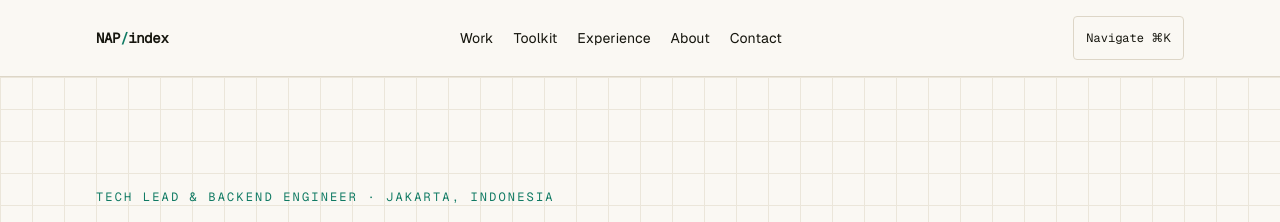
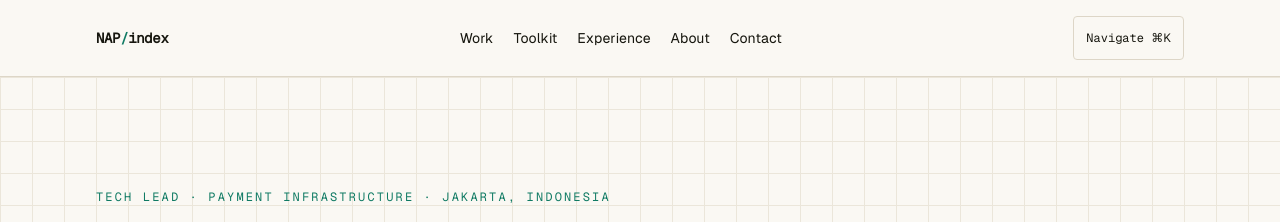
Before and after one commit to nevalenaginda/nevalenaginda.github.io, an Astro site: page / in a window 1280 px wide. Shown: the top 222 px of the page. Built offline with nearby package versions, Linux system fonts and the light colour scheme; Astro itself is replaced by a stand-in of ours.

Commit message:
fix: hero eyebrow identifies Tech Lead only

```diff
--- a/src/pages/index.astro
+++ b/src/pages/index.astro
@@ -49,7 +49,7 @@ const log = [
   <main id="main">
     <section class="grid-paper relative overflow-hidden border-b border-line">
       <div class="mx-auto max-w-6xl px-5 py-14 lg:px-8 lg:py-28">
-        <p class="font-mono text-xs uppercase tracking-[.18em] text-moss">Tech Lead &amp; Backend Engineer · Jakarta, Indonesia</p>
+        <p class="font-mono text-xs uppercase tracking-[.18em] text-moss">Tech Lead · Payment Infrastructure · Jakarta, Indonesia</p>
         <h1 class="mt-6 max-w-4xl text-5xl font-semibold tracking-[-.06em] text-balance sm:text-7xl">Nevalen Aginda Prasetyo</h1>
         <p class="mt-7 max-w-2xl text-lg text-body sm:text-xl">I lead backend work on payment infrastructure and merchant acquiring: scheduled payments, QRIS merchant operations, and account-verification flows.</p>
         <div class="mt-10 flow-line max-w-2xl"></div>
```
